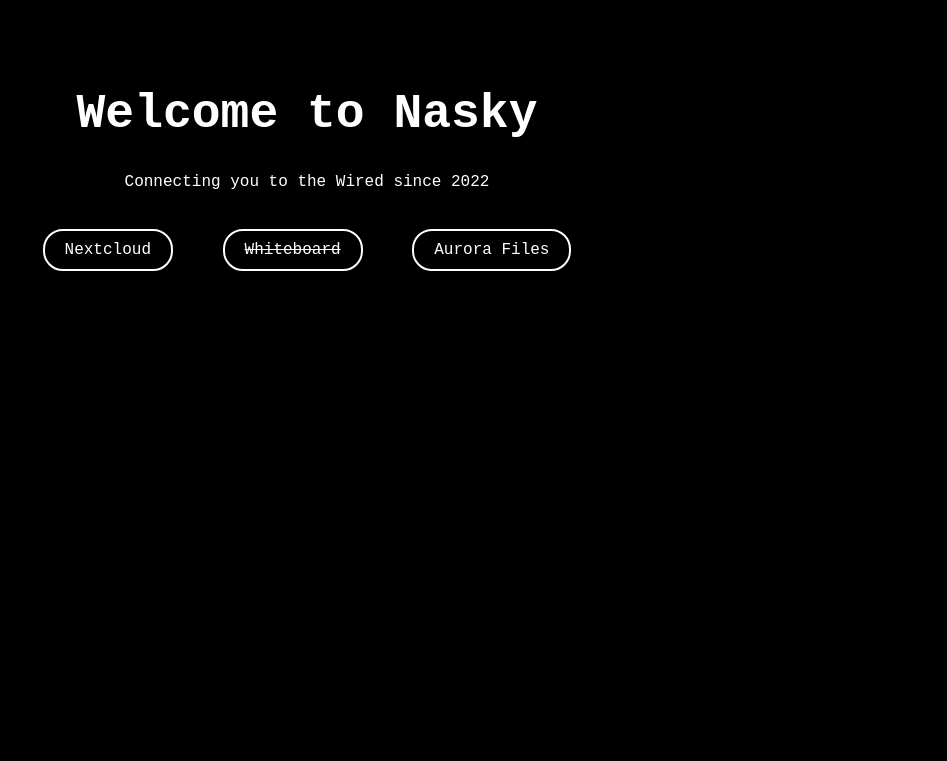
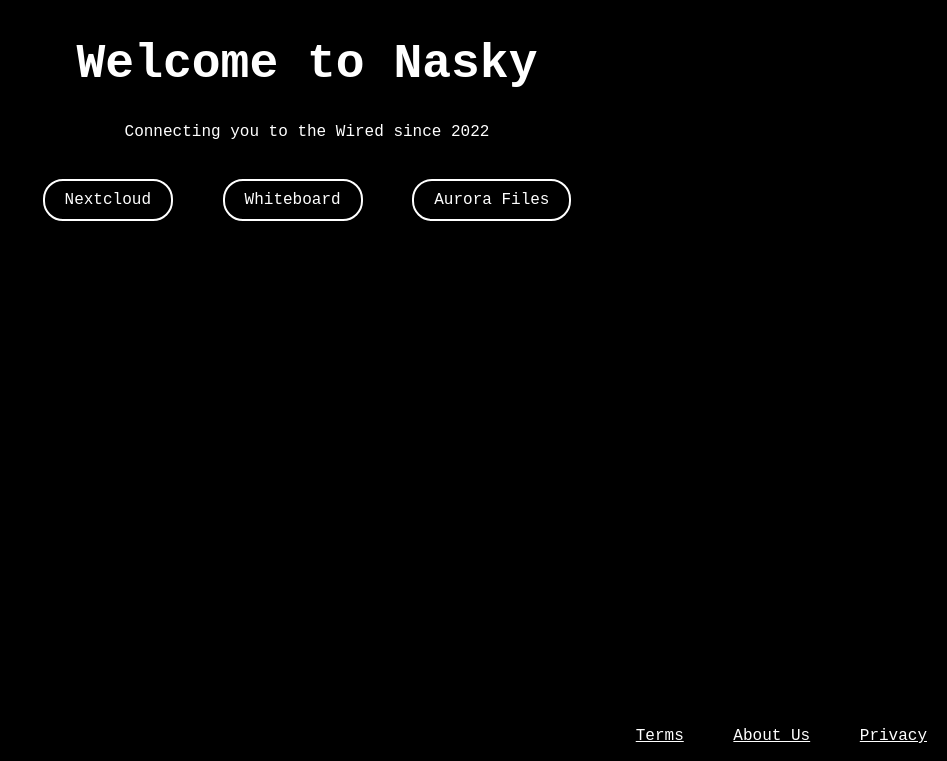
Before and after one commit to git-malik/nasky, a plain HTML site: page index.html in a window 1280 px wide. Shown: the part 39-800 px from the top of the page, without its empty margins (333-1280 px from the left). Drawn offline with Linux system fonts and the light colour scheme.

Commit message:
Added Whiteboard
and a footer!

```diff
--- a/css/style.css
+++ b/css/style.css
@@ -5,22 +5,27 @@
     font-size: 16px;
     text-align: center;
 }
-img{
+
+img {
     text-align: center;
 }
+
 h1 {
     font-size: 48px;
-    margin-top: 100px;
+    margin-top: 50px;
 }
+
 ul {
     list-style-type: none;
     margin-top: 50px;
     padding: 0;
 }
+
 li {
     display: inline-block;
     margin: 0 20px;
 }
+
 a {
     color: white;
     text-decoration: none;
@@ -29,23 +34,47 @@
     border-radius: 20px;
     transition: all 0.3s ease;
 }
+
 a:hover {
     background-color: white;
     color: black;
 }
 
-.text-dashed{
+.text-dashed {
     text-decoration: line-through;
 }
 
-.nolink{
+.disappear {
     color: black;
     border: none;
     padding: none;
     transition: none;
 }
 
-.nolink:hover{
+.disappear:hover {
     background-color: black;
     color: black;
 }
+
+.footer {
+    position: fixed;
+    left: 0;
+    bottom: 2%;
+    width: 100%;
+    color: white;
+    text-align: right;
+}
+
+footer a {
+    color: white;
+    text-decoration: underline;
+    border: none;
+    padding: none;
+    border-radius: none;
+    transition: none;
+}
+
+.footer a:hover {
+    background-color: black;
+    color: white;
+}
--- a/index.html
+++ b/index.html
@@ -1,20 +1,30 @@
 <!-- author: git-malik -->
 <!DOCTYPE html>
 <html lang="en">
+
 <head>
     <meta charset="UTF-8">
     <title>Nasky Network | Welcome Page</title>
     <link rel="stylesheet" href="css/style.css">
     <link rel="shortcut icon" href="img/lain_40.ico" type="image/x-icon">
 </head>
+
 <body>
-    <a href="misc/malik-pgp-key.asc" class="nolink"><img src="img/07d34e2419c61216a85a2156b2cf8ae4.png" alt="logo" srcset=""> </a>
+    <a href="misc/malik-pgp-key.asc" class="disappear"><img src="img/07d34e2419c61216a85a2156b2cf8ae4.png" alt="logo"
+            srcset=""> </a>
     <h1>Welcome to Nasky</h1>
     <p>Connecting you to the Wired since 2022</p>
     <ul>
         <li><a href="https://nc.nasky.ddns.net/">Nextcloud</a></li>
-        <li><a href="https://whiteboard.nasky.ddns.net/" class="text-dashed">Whiteboard</a></li>
+        <li><a href="https://draw.nasky.ddns.net/">Whiteboard</a></li>
         <li><a href="https://aurora.nasky.ddns.net/">Aurora Files</a></li>
     </ul>
+
+    <footer class="footer">
+        <span><a href="#">Terms</a></span>
+        <span><a href="#">About Us</a></span>
+        <span><a href="#">Privacy</a></span>
+    </footer>
 </body>
+
 </html>
```
Also changed, not shown: misc/about.txt (added), misc/privacy.txt (added), misc/terms.txt (added).
